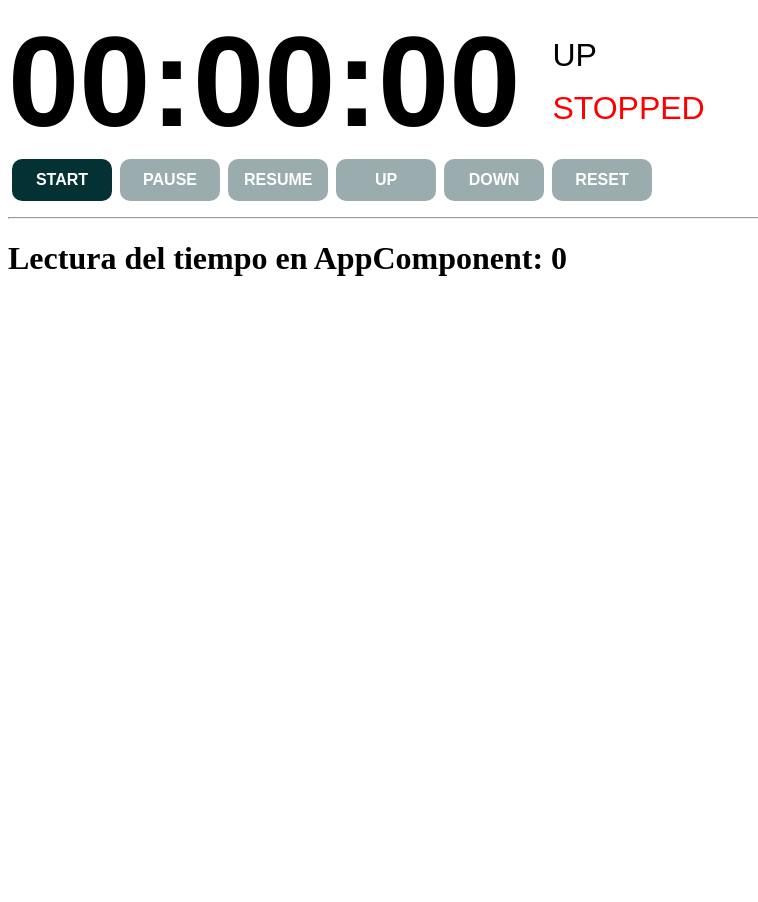
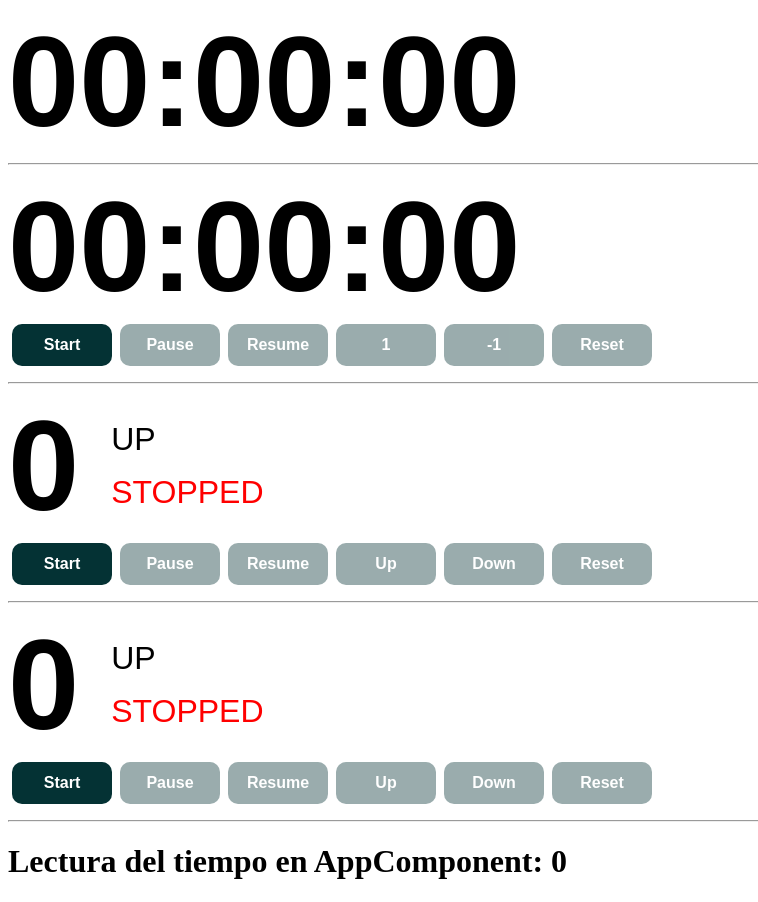
Before and after one commit to rauxasoft/2025_05_27_ANGULAR_FORMACION_DEMORELOJ, an Angular app: page / in a window 1280 px wide. Shown: the whole page, without its empty margins (0-758 px from the left). Before the commit the page ends 800 px from the top, so only its background shows below. Built offline with nearby package versions, Linux system fonts and the light colour scheme.

Commit message:
componente configurable

```diff
--- a/src/app/app.component.html
+++ b/src/app/app.component.html
@@ -1,3 +1,9 @@
+<app-crono-console [cronoConsoleConfig]="config1"></app-crono-console>
+<hr>
+<app-crono-console [cronoConsoleConfig]="config2"></app-crono-console>
+<hr>
+<app-crono-console></app-crono-console>
+<hr>
 <app-crono-console></app-crono-console>
 <hr>
 <h1>Lectura del tiempo en AppComponent: {{ cronoEngine.totalSegundos() }}</h1>
--- a/src/app/app.component.ts
+++ b/src/app/app.component.ts
@@ -1,6 +1,7 @@
 import { Component, effect, inject } from '@angular/core';
 import { CronoConsoleComponent } from './cronometro/crono-console-component/crono-console.component';
 import { CronoEngineService } from './cronometro/services/crono-engine.service';
+import { CronoConsoleConfig } from './cronometro/crono-console-component/crono-console-config';
 
 @Component({
   selector: 'app-root',
@@ -11,6 +12,24 @@ import { CronoEngineService } from './cronometro/services/crono-engine.service';
 export class AppComponent {
 
   cronoEngine = inject(CronoEngineService);
+
+  config1: CronoConsoleConfig = {
+    formatoTiempo: 'completo',
+    mostrarBotones: false,
+    mostrarEstado: false,
+    mostrarSentido: false
+  }
+
+    config2: CronoConsoleConfig = {
+    formatoTiempo: 'completo',
+    mostrarBotones: true,
+    mostrarEstado: false,
+    mostrarSentido: false,
+    botones: {
+      up: "1",
+      down: "-1"
+    }
+  }
 
   constructor(){
     effect(() => console.log(this.cronoEngine.estado()));
--- /dev/null
+++ b/src/app/cronometro/crono-console-component/crono-console-config.ts
@@ -0,0 +1,7 @@
+export interface CronoConsoleConfig {
+    mostrarEstado?: boolean;
+    mostrarSentido?: boolean;
+    mostrarBotones?: boolean;
+    formatoTiempo?: "segundos" | "completo";
+    botones?: Partial<Record<'start' |'pause' |'resume' |'up' |'down' |'reset', string>>;
+}
--- a/src/app/cronometro/crono-console-component/crono-console.component.html
+++ b/src/app/cronometro/crono-console-component/crono-console.component.html
@@ -1,9 +1,20 @@
 <div>
   <div class="crono-container">
-    <div class="crono-tiempo" data-testid="crono-tiempo">{{ getDisplay() }}</div>
+
+    <div class="crono-tiempo" data-testid="crono-tiempo">
+      @if(config.formatoTiempo === 'completo'){
+        {{ getDisplay() }}
+      } @else {
+        {{ cronoEngine.totalSegundos() }}
+      }
+    </div>
 
     <div class="crono-datos">
-      <div class="sentido" data-testid="crono-sentido">{{ cronoEngine.sentido() }}</div>
+      @if(config.mostrarSentido){
+        <div class="sentido" data-testid="crono-sentido">{{ cronoEngine.sentido() }}</div>
+      }
+
+      @if(config.mostrarEstado){
       <div class="estado"
            data-testid="crono-estado"
            [class.running]="cronoEngine.estado() === 'RUNNING'"
@@ -11,52 +22,55 @@
            [class.stopped]="cronoEngine.estado() === 'STOPPED'">
         {{ cronoEngine.estado() }}
       </div>
+      }
     </div>
   </div>
 
   <div>
+    @if(config.mostrarBotones){
     <div class="grupoBotones">
       <button [disabled]="cronoEngine.estado() !== 'STOPPED'"
               class="btn-start"
               data-testid="btn-start"
               (click)="cronoEngine.start()">
-        START
+        {{ config.botones.start }}
       </button>
 
       <button [disabled]="cronoEngine.estado() !== 'RUNNING'"
               class="btn-pause"
               data-testid="btn-pause"
               (click)="cronoEngine.pause()">
-        PAUSE
+        {{ config.botones.pause }}
       </button>
 
       <button [disabled]="cronoEngine.estado() !== 'PAUSED'"
               class="btn-resume"
               data-testid="btn-resume"
               (click)="cronoEngine.resume()">
-        RESUME
+        {{ config.botones.resume }}
       </button>
 
       <button [disabled]="cronoEngine.estado() === 'STOPPED' || cronoEngine.sentido() === 'UP'"
               class="btn-up"
               data-testid="btn-up"
               (click)="cronoEngine.up()">
-        UP
+        {{ config.botones.up }}
       </button>
 
       <button [disabled]="cronoEngine.estado() === 'STOPPED' || cronoEngine.sentido() === 'DOWN'"
               class="btn-down"
               data-testid="btn-down"
               (click)="cronoEngine.down()">
-        DOWN
+        {{ config.botones.down }}
       </button>
 
       <button [disabled]="cronoEngine.estado() === 'STOPPED'"
               class="btn-reset"
               data-testid="btn-reset"
               (click)="cronoEngine.reset()">
-        RESET
+        {{ config.botones.reset }}
       </button>
     </div>
+    }
   </div>
 </div>
--- a/src/app/cronometro/crono-console-component/crono-console.component.ts
+++ b/src/app/cronometro/crono-console-component/crono-console.component.ts
@@ -1,5 +1,6 @@
-import { Component, inject } from '@angular/core';
+import { Component, inject, input, InputSignal, Signal } from '@angular/core';
 import { CronoEngineService } from '../services/crono-engine.service';
+import { CronoConsoleConfig } from './crono-console-config';
 
 @Component({
   selector: 'app-crono-console',
@@ -10,6 +11,28 @@ import { CronoEngineService } from '../services/crono-engine.service';
 export class CronoConsoleComponent {
 
   cronoEngine = inject(CronoEngineService);
+  cronoConsoleConfig: InputSignal<CronoConsoleConfig | undefined> = input<CronoConsoleConfig>();
+
+  get config(): Required<CronoConsoleConfig> {
+
+    const base = this.cronoConsoleConfig() ?? {};
+
+    return {
+      mostrarEstado: base.mostrarEstado ?? true,
+      mostrarSentido: base.mostrarSentido ?? true,
+      mostrarBotones: base.mostrarBotones ?? true,
+      formatoTiempo: base.formatoTiempo ?? 'segundos',
+      botones :{
+        start: 'Start',
+        pause: 'Pause',
+        resume: 'Resume',
+        up: 'Up',
+        down: 'Down',
+        reset: 'Reset',
+        ...(this.cronoConsoleConfig()?.botones ?? {})
+      }
+    }
+  }
 
   getDisplay(){
     const totalSegundos = this.cronoEngine?.totalSegundos() ?? 0;
```
Also changed, not shown: 2 other files (tests, documents, lock files or other folders).
